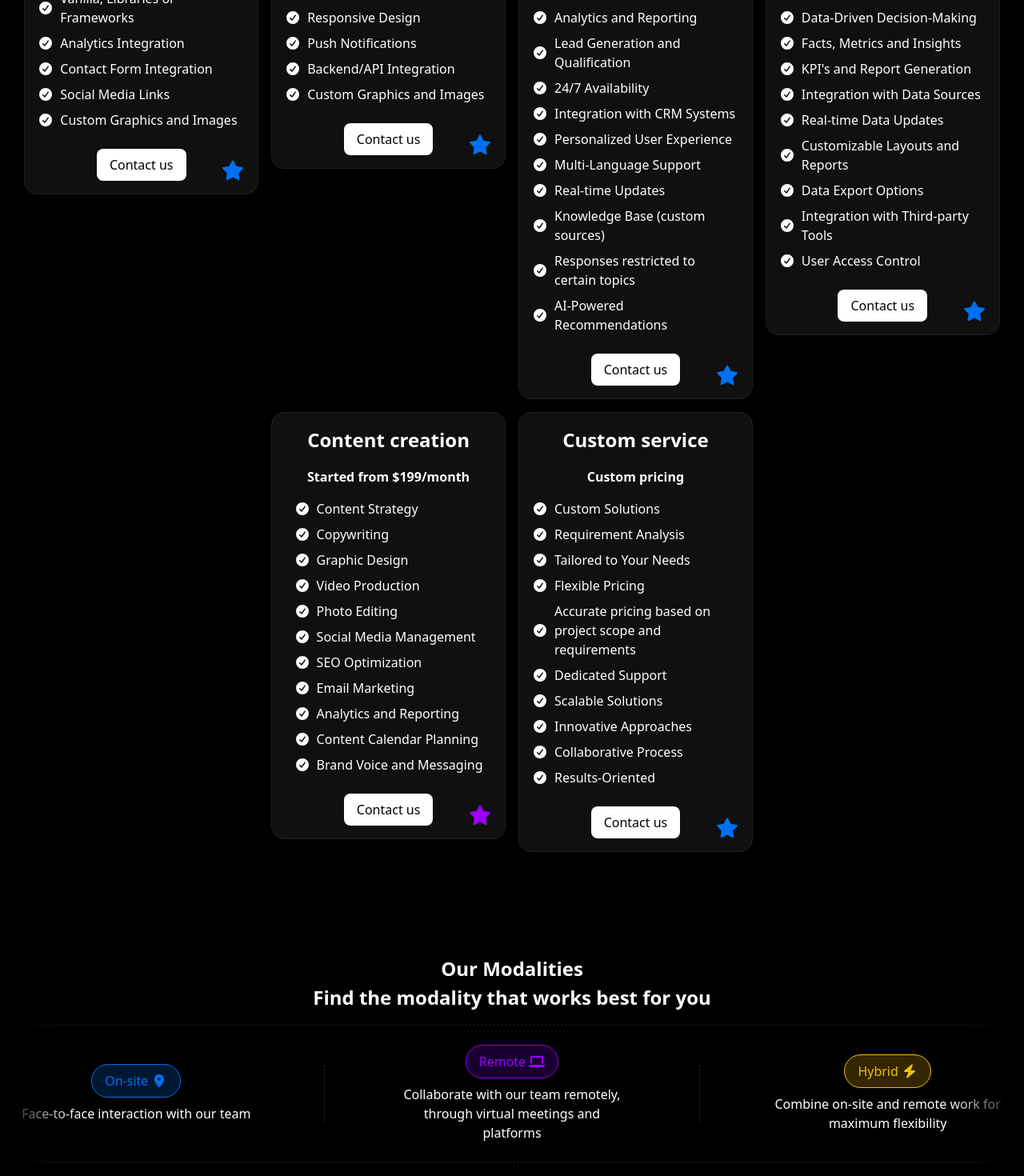
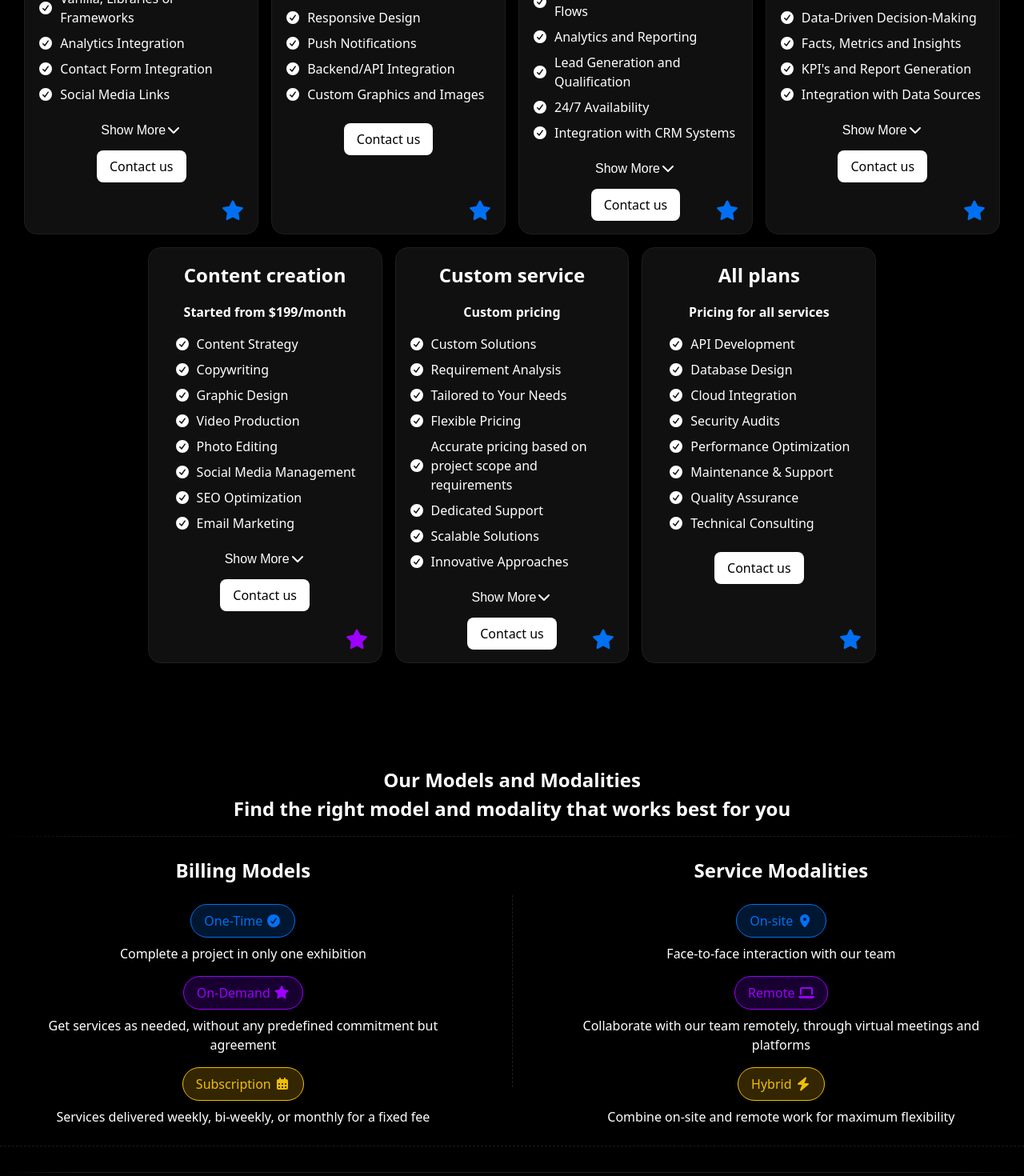
Before and after one commit to neza-startup/neza-startup, a React (Vite) app: page / in a window 1280 px wide. Shown: the part 2360-3830 px from the top of the page at 80% size. Built offline with nearby package versions, Linux system fonts and the light colour scheme.

Commit message:
updated modalities section
added new modalities, still needs styles improvements

```diff
--- a/src/components/Modalities.jsx
+++ b/src/components/Modalities.jsx
@@ -1,4 +1,4 @@
-import { faBolt, faLaptop, faLocationDot } from '@fortawesome/free-solid-svg-icons';
+import { faBolt, faCalendarDays, faCircleCheck, faLaptop, /*  faDiamond, faGem, faWandMagicSparkles, faArrowsRotate, */ faLocationDot, faStar } from '@fortawesome/free-solid-svg-icons';
 import { FontAwesomeIcon } from '@fortawesome/react-fontawesome';
 import styles from '../styles/Modalities.module.css';
 
@@ -7,25 +7,48 @@ const Modalities = () => {
     <section className={styles.modalities} id="modalities">
 
       <div className={styles.servicesModalities}>
-        <h1>Our {/* Services  */}Modalities</h1>
-        <h2>Find the modality that works best for you{/* We offer our services in various modalities to cater to the unique needs of our clients. */}</h2>
+        <h1>Our {/* Services  */}Models and Modalities</h1>
+        <h2>Find the right model and modality that works best for you{/* We offer our services in various modalities to cater to the unique needs of our clients. */}</h2>
         <div className={styles.servicesModalitiesContainer}>
+          <div className={styles.billingPlan}>
+            <h3>Billing Models</h3>
+            {/* <div className={styles.billingModels}> */}
+            <div className={styles.servicesModalitiesContent}>
+              <span className={styles.serviceModality}>One-Time <FontAwesomeIcon icon={faCircleCheck} /></span>
+              <p>Complete a project in only one exhibition</p>
+            </div>
+            {/* <hr className={styles.divider} /> */}
+            <div className={styles.servicesModalitiesContent}>
+              <span className={styles.serviceModality}>On-Demand <FontAwesomeIcon icon={faStar} /></span>
+              <p>Get services as needed, without any predefined commitment but agreement{/* recurrent */}</p>
+            </div>
+            {/* <hr className={styles.divider} /> */}
+            <div className={styles.servicesModalitiesContent}>
+              <span className={styles.serviceModality}>{/* Monthly  */}Subscription <FontAwesomeIcon icon={faCalendarDays} /></span>
+              <p>{/* Receive services on a monthly basis with a fixed fee */}Services delivered weekly, bi-weekly, or monthly for a fixed fee{/* Services provided on a defined weekly, bi-weekly, or monthly basis. */}{/* recurrent and planned/scheduled */}</p>
+            </div>
+            {/* </div> */}
+          </div>
+          <hr className={styles.verticalDivider} />
+          <div className={styles.serviceModalities}>
+            <h3>Service Modalities</h3>
             <div className={styles.servicesModalitiesContent}>
               <span className={styles.serviceModality}>On-site <FontAwesomeIcon icon={faLocationDot} /></span>
               <p>Face-to-face interaction with our team</p>
             </div>
-          <hr className={styles.divider} />
+            {/* <hr className={styles.divider} /> */}
             <div className={styles.servicesModalitiesContent}>
               <span className={styles.serviceModality}>Remote <FontAwesomeIcon icon={faLaptop} /></span>
               <p>Collaborate with our team remotely, through virtual meetings and platforms</p>
             </div>
-          <hr className={styles.divider} />
+            {/* <hr className={styles.divider} /> */}
             {/* <span className={styles.serviceModality}>Virtual <FontAwesomeIcon icon={faLaptop} /></span>
           <p>Collaborate with our team through virtual meetings and online platforms</p>
           <hr className={styles.divider} /> */}
             <div className={styles.servicesModalitiesContent}>
               <span className={styles.serviceModality}>Hybrid <FontAwesomeIcon icon={faBolt} /></span>
               <p>Combine on-site and remote work for maximum flexibility</p>
+            </div>
           </div>
         </div>
 
--- a/src/components/Pricing.jsx
+++ b/src/components/Pricing.jsx
@@ -1,136 +1,169 @@
-import { faCircleCheck, faStar } from '@fortawesome/free-solid-svg-icons';
+import { faChevronDown, faChevronUp, faCircleCheck, faStar } from '@fortawesome/free-solid-svg-icons';
 import { FontAwesomeIcon } from '@fortawesome/react-fontawesome';
+import { useState } from 'react';
 import styles from '../styles/Pricing.module.css';
 
 const Pricing = () => {
+  const DEFAULT_VISIBLE_FEATURES = 8;
+
+  const pricingPlans = [
+    {
+      name: "Landing Page",
+      price: "Started From $599 USD",
+      features: [
+        "5w's Strategic Planning",
+        "Responsive Design",
+        "Mockup Design (UI/UX)",
+        "Hosting + Custom Domain",
+        "Vanilla, Libraries or Frameworks",
+        "Analytics Integration",
+        "Contact Form Integration",
+        "Social Media Links",
+        "Custom Graphics and Images"
+      ]
+    },
+    {
+      name: "Mobile Application",
+      price: "Started from $1599",
+      features: [
+        "Mockup Design (UI/UX)",
+        "iPhone and/or Android",
+        "Native or Cross-Platform",
+        "Application Stores Deployment",
+        "Responsive Design",
+        "Push Notifications",
+        "Backend/API Integration",
+        "Custom Graphics and Images"
+      ]
+    },
+    {
+      name: "Automation Chatbot",
+      price: "Started from $999 (or $19/month)",
+      features: [
+        "Automated Responses",
+        "Multi-Platform Integration",
+        "Natural Language Processing",
+        "Customizable Conversation Flows",
+        "Analytics and Reporting",
+        "Lead Generation and Qualification",
+        "24/7 Availability",
+        "Integration with CRM Systems",
+        "Personalized User Experience",
+        "Multi-Language Support",
+        "Real-time Updates",
+        "Knowledge Base (custom sources)",
+        "Responses restricted to certain topics",
+        "AI-Powered Recommendations"
+      ]
+    },
+    {
+      name: "Data Dashboard",
+      price: "Started from $899",
+      features: [
+        "Beautiful Data Visualization",
+        "Forecasting and Trend analysis",
+        "Interactive Dashboards",
+        "Advanced Segmentation",
+        "Data-Driven Decision-Making",
+        "Facts, Metrics and Insights",
+        "KPI's and Report Generation",
+        "Integration with Data Sources",
+        "Real-time Data Updates",
+        "Customizable Layouts and Reports",
+        "Data Export Options",
+        "Integration with Third-party Tools",
+        "User Access Control"
+      ]
+    },
+    {
+      name: "Content creation",
+      price: "Started from $199/month",
+      features: [
+        "Content Strategy",
+        "Copywriting",
+        "Graphic Design",
+        "Video Production",
+        "Photo Editing",
+        "Social Media Management",
+        "SEO Optimization",
+        "Email Marketing",
+        "Analytics and Reporting",
+        "Content Calendar Planning",
+        "Brand Voice and Messaging"
+      ]
+    },
+    {
+      name: "Custom service",
+      price: "Custom pricing",
+      features: [
+        "Custom Solutions",
+        "Requirement Analysis",
+        "Tailored to Your Needs",
+        "Flexible Pricing",
+        "Accurate pricing based on project scope and requirements",
+        "Dedicated Support",
+        "Scalable Solutions",
+        "Innovative Approaches",
+        "Collaborative Process",
+        "Results-Oriented"
+      ]
+    },
+    {
+      name: "All plans",
+      price: "Pricing for all services",
+      features: [
+        "API Development",
+        "Database Design",
+        "Cloud Integration",
+        "Security Audits",
+        "Performance Optimization",
+        "Maintenance & Support",
+        "Quality Assurance",
+        "Technical Consulting"
+      ]
+    }
+  ];
+
+  const [expandedCards, setExpandedCards] = useState({});
+
+  const toggleFeatures = (index) => {
+    setExpandedCards((prev) => ({
+      ...prev,
+      [index]: !prev[index],
+    }));
+  };
+
   return (
     <section className={styles.pricing} id="pricing">
       <header className={styles.header}>
-        <h1>Pricing</h1>
+        <h1>Pricing and Plans</h1>
         <h2>Stellar value and competitive prices for popular requests</h2>
       </header>
 
       <div className={styles.pricingContainer}>
-        <div className={styles.pricingCard}>
-          <h3>Landing Page</h3>
-          <p className={styles.price}>Started From $599 USD</p>
-          <ul className={styles.features}>
-            <li><FontAwesomeIcon icon={faCircleCheck} className={styles.icon} /> 5w's Strategic Planning</li>
-            <li><FontAwesomeIcon icon={faCircleCheck} className={styles.icon} /> Responsive Design</li>
-            <li><FontAwesomeIcon icon={faCircleCheck} className={styles.icon} /> Mockup Design (UI/UX)</li>
-            <li><FontAwesomeIcon icon={faCircleCheck} className={styles.icon} /> Hosting + Custom Domain</li>
-            <li><FontAwesomeIcon icon={faCircleCheck} className={styles.icon} /> Vanilla, Libraries or Frameworks</li>
-            <li><FontAwesomeIcon icon={faCircleCheck} className={styles.icon} /> Analytics Integration</li>
-            <li><FontAwesomeIcon icon={faCircleCheck} className={styles.icon} /> Contact Form Integration</li>
-            <li><FontAwesomeIcon icon={faCircleCheck} className={styles.icon} /> Social Media Links</li>
-            <li><FontAwesomeIcon icon={faCircleCheck} className={styles.icon} /> Custom Graphics and Images</li>
-          </ul>
-          <a href="/form" className={styles.ctaButton}>Contact us</a>
-          <FontAwesomeIcon icon={faStar} className={styles.starIcon} />
-        </div>
-
-        <div className={styles.pricingCard}>
-          <h3>Mobile Application</h3>
-          <p className={styles.price}>Started from $1599/month</p>
-          <ul className={styles.features}>
-            <li><FontAwesomeIcon icon={faCircleCheck} className={styles.icon} /> Mockup Design (UI/UX)</li>
-            <li><FontAwesomeIcon icon={faCircleCheck} className={styles.icon} /> iPhone and/or Android</li>
-            <li><FontAwesomeIcon icon={faCircleCheck} className={styles.icon} /> Native or Cross-Platform</li>
-            <li><FontAwesomeIcon icon={faCircleCheck} className={styles.icon} /> Application Stores Deployment</li>
-            <li><FontAwesomeIcon icon={faCircleCheck} className={styles.icon} /> Responsive Design</li>
-            <li><FontAwesomeIcon icon={faCircleCheck} className={styles.icon} /> Push Notifications</li>
-            <li><FontAwesomeIcon icon={faCircleCheck} className={styles.icon} /> Backend/API Integration</li>
-            <li><FontAwesomeIcon icon={faCircleCheck} className={styles.icon} /> Custom Graphics and Images</li>
-          </ul>
-          <a href="/form" className={styles.ctaButton}>Contact us</a>
-          <FontAwesomeIcon icon={faStar} className={styles.starIcon} />
-        </div>
-
-        <div className={styles.pricingCard}>
-          <h3>Automation Chatbot</h3>
-          <p className={styles.price}>Started from $999/month</p>
-          <ul className={styles.features}>
-            <li><FontAwesomeIcon icon={faCircleCheck} className={styles.icon} /> Automated Responses</li>
-            <li><FontAwesomeIcon icon={faCircleCheck} className={styles.icon} /> Multi-Platform Integration</li>
-            <li><FontAwesomeIcon icon={faCircleCheck} className={styles.icon} /> Natural Language Processing</li>
-            <li><FontAwesomeIcon icon={faCircleCheck} className={styles.icon} /> Customizable Conversation Flows</li>
-            <li><FontAwesomeIcon icon={faCircleCheck} className={styles.icon} /> Analytics and Reporting</li>
-            <li><FontAwesomeIcon icon={faCircleCheck} className={styles.icon} /> Lead Generation and Qualification</li>
-            <li><FontAwesomeIcon icon={faCircleCheck} className={styles.icon} /> 24/7 Availability</li>
-            <li><FontAwesomeIcon icon={faCircleCheck} className={styles.icon} /> Integration with CRM Systems</li>
-            <li><FontAwesomeIcon icon={faCircleCheck} className={styles.icon} /> Personalized User Experience</li>
-            <li><FontAwesomeIcon icon={faCircleCheck} className={styles.icon} /> Multi-Language Support</li>
-            <li><FontAwesomeIcon icon={faCircleCheck} className={styles.icon} /> Real-time Updates</li>
-            <li><FontAwesomeIcon icon={faCircleCheck} className={styles.icon} /> Knowledge Base (custom sources)</li>
-            <li><FontAwesomeIcon icon={faCircleCheck} className={styles.icon} /> Responses restricted to certain topics</li>
-            <li><FontAwesomeIcon icon={faCircleCheck} className={styles.icon} /> AI-Powered Recommendations</li>
-          </ul>
-          <a href="/form" className={styles.ctaButton}>Contact us</a>
-          <FontAwesomeIcon icon={faStar} className={styles.starIcon} />
-        </div>
-
-        <div className={styles.pricingCard}>
-          <h3>Data Dashboard</h3>
-          <p className={styles.price}>Started from $899</p>
-          <ul className={styles.features}>
-            <li><FontAwesomeIcon icon={faCircleCheck} className={styles.icon} /> Beautiful Data Visualization</li>
-            <li><FontAwesomeIcon icon={faCircleCheck} className={styles.icon} /> Forecasting and Trend analysis</li>
-            <li><FontAwesomeIcon icon={faCircleCheck} className={styles.icon} /> Interactive Dashboards</li>
-            <li><FontAwesomeIcon icon={faCircleCheck} className={styles.icon} /> Advanced Segmentation</li>
-            <li><FontAwesomeIcon icon={faCircleCheck} className={styles.icon} /> Data-Driven Decision-Making</li>
-            <li><FontAwesomeIcon icon={faCircleCheck} className={styles.icon} /> Facts, Metrics and Insights</li>
-            <li><FontAwesomeIcon icon={faCircleCheck} className={styles.icon} /> KPI's and Report Generation</li>
-            <li><FontAwesomeIcon icon={faCircleCheck} className={styles.icon} /> Integration with Data Sources</li>
-            <li><FontAwesomeIcon icon={faCircleCheck} className={styles.icon} /> Real-time Data Updates</li>
-            <li><FontAwesomeIcon icon={faCircleCheck} className={styles.icon} /> Customizable Layouts and Reports</li>
-            <li><FontAwesomeIcon icon={faCircleCheck} className={styles.icon} /> Data Export Options</li>
-            <li><FontAwesomeIcon icon={faCircleCheck} className={styles.icon} /> Integration with Third-party Tools</li>
-            <li><FontAwesomeIcon icon={faCircleCheck} className={styles.icon} /> User Access Control</li>
-          </ul>
-          <a href="/form" className={styles.ctaButton}>Contact us</a>
-          <FontAwesomeIcon icon={faStar} className={styles.starIcon} />
-        </div>
-
-        <div className={styles.pricingCard}>
-          <h3>Content creation</h3>
-          <p className={styles.price}>Started from $199/month</p>
-          <ul className={styles.features}>
-            <li><FontAwesomeIcon icon={faCircleCheck} className={styles.icon} /> Content Strategy</li>
-            <li><FontAwesomeIcon icon={faCircleCheck} className={styles.icon} /> Copywriting</li>
-            <li><FontAwesomeIcon icon={faCircleCheck} className={styles.icon} /> Graphic Design</li>
-            <li><FontAwesomeIcon icon={faCircleCheck} className={styles.icon} /> Video Production</li>
-            <li><FontAwesomeIcon icon={faCircleCheck} className={styles.icon} /> Photo Editing</li>
-            <li><FontAwesomeIcon icon={faCircleCheck} className={styles.icon} /> Social Media Management</li>
-            <li><FontAwesomeIcon icon={faCircleCheck} className={styles.icon} /> SEO Optimization</li>
-            <li><FontAwesomeIcon icon={faCircleCheck} className={styles.icon} /> Email Marketing</li>
-            <li><FontAwesomeIcon icon={faCircleCheck} className={styles.icon} /> Analytics and Reporting</li>
-            <li><FontAwesomeIcon icon={faCircleCheck} className={styles.icon} /> Content Calendar Planning</li>
-            <li><FontAwesomeIcon icon={faCircleCheck} className={styles.icon} /> Brand Voice and Messaging</li>
-          </ul>
-          <a href="/form" className={styles.ctaButton}>Contact us</a>
-          <FontAwesomeIcon icon={faStar} className={styles.starIcon} />
-        </div>
-
-        <div className={styles.pricingCard}>
-          <h3>Custom service</h3>
-          <p className={styles.price}>Custom pricing</p>
-          <ul className={styles.features}>
-            <li><FontAwesomeIcon icon={faCircleCheck} className={styles.icon} /> Custom Solutions</li>
-            <li><FontAwesomeIcon icon={faCircleCheck} className={styles.icon} />  Requirement Analysis</li>
-            <li><FontAwesomeIcon icon={faCircleCheck} className={styles.icon} /> Tailored to Your Needs</li>
-            <li><FontAwesomeIcon icon={faCircleCheck} className={styles.icon} /> Flexible Pricing</li>
-            <li ><FontAwesomeIcon icon={faCircleCheck} className={styles.icon} />  Accurate pricing based on project scope and requirements</li>
-            <li><FontAwesomeIcon icon={faCircleCheck} className={styles.icon} /> Dedicated Support</li>
-            <li><FontAwesomeIcon icon={faCircleCheck} className={styles.icon} /> Scalable Solutions</li>
-            <li><FontAwesomeIcon icon={faCircleCheck} className={styles.icon} /> Innovative Approaches</li>
-            <li><FontAwesomeIcon icon={faCircleCheck} className={styles.icon} /> Collaborative Process</li>
-            <li><FontAwesomeIcon icon={faCircleCheck} className={styles.icon} /> Results-Oriented</li>
-          </ul>
-          <a href="/form" className={styles.ctaButton}>Contact us</a>
-          <FontAwesomeIcon icon={faStar} className={styles.starIcon} />
-        </div>
+        {
+          pricingPlans.map((plan, index) => (
+            <div key={index} className={styles.pricingCard}>
+              <h3>{plan.name}</h3>
+              <p className={styles.price}>{plan.price}</p>
+              <ul className={styles.features}>
+                {plan.features.slice(0, expandedCards[index] ? plan.features.length : DEFAULT_VISIBLE_FEATURES).map((feature, featureIndex) => (
+                  <li key={featureIndex}><FontAwesomeIcon icon={faCircleCheck} className={styles.icon} /> {feature}</li>
+                ))}
+              </ul>
+              {plan.features.length > DEFAULT_VISIBLE_FEATURES && (
+                <button onClick={() => toggleFeatures(index)} className={styles.toggleButton}>
+                  {expandedCards[index] ? 'Show Less' : 'Show More'}
+                  <FontAwesomeIcon icon={expandedCards[index] ? faChevronUp : faChevronDown} className={styles.toggleIcon} />
+                </button>
+              )}
+              <a href="/form" className={styles.ctaButton}>Contact us</a>
+              <FontAwesomeIcon icon={faStar} className={styles.starIcon} />
+            </div>
+          ))
+        }
       </div>
-    </section>
+    </section >
   );
 };
 
--- a/src/styles/Modalities.module.css
+++ b/src/styles/Modalities.module.css
@@ -75,6 +75,40 @@ section.modalities {
     /* background-color: hsla(240, 2%, 8%, 0.8); */
     width: 100% !important;
 
+    div.billingPlan,
+    div.serviceModalities {
+      display: flex;
+      flex-direction: column;
+      justify-content: center;
+      align-items: center;
+      gap: 1rem;
+
+      /* flex: 1 1 0; */
+    }
+
+    /* hr.divider {
+      border-bottom: 1px dashed #1E1E1E;
+      min-width: 80% !important;
+      height: 1px;
+      margin: 0;
+    } */
+
+    hr.divider {
+      align-self: center;
+      width: 4.5rem !important;
+      /* height: 1rem; */
+      /* margin: 0 5rem; */
+      border: 0;
+      border-left: 1px dashed #1E1E1E;
+
+      align-self: center;
+      /* height: 1rem; */
+      margin: 0;
+      border: 0;
+      border-bottom: 1px dashed #1E1E1E;
+      width: 50% !important;
+    }
+
     div.servicesModalitiesContent {
       display: flex;
       flex-direction: column;
@@ -86,6 +120,8 @@ section.modalities {
 
       p {
         margin-bottom: 0rem !important;
+        /* max-width: 48ch;
+        text-align: center; */
       }
     }
 
@@ -110,11 +146,15 @@ section.modalities {
       }
     }
 
-    hr.divider {
+    hr.verticalDivider {
       align-self: center;
       width: 0;
-      height: 4.5rem;
-      margin: 0 5rem;
+      height: 15rem
+        /* 4.5rem */
+      ;
+      margin: 0 3rem
+        /* 5rem */
+      ;
       border: 0;
       border-left: 1px dashed #1E1E1E;
     }
@@ -244,11 +284,11 @@ section.modalities {
       }
 
       span.serviceModality {
-        font-size: 0.9rem;
+        font-size: 0.7rem;
       }
 
       p {
-        font-size: 0.9rem;
+        font-size: 0.7rem;
       }
     }
 
@@ -281,12 +321,57 @@ section.modalities {
         height: 7rem;
       }
 
+      div.billingPlan,
+      div.serviceModalities {
+
+        /* div.billingModels {
+          display: flex;
+          flex-direction: row;
+          justify-content: center;
+          align-items: center;
+          gap: 0.5rem;
+        } */
+
+        display: flex;
+        flex-direction: row;
+        flex-wrap: wrap !important;
+        justify-content: center;
+        align-items: stretch;
+        width: 100%;
+        gap: 0.5rem;
+
+        h3 {
+          flex: 0 0 100%;
+          text-align: center;
+          margin: 0;
+        }
+
+        div.servicesModalitiesContent {
+          flex: 1 1 0;
+          min-width: 0;
+
+          display: flex;
+          flex-direction: column;
+          justify-content: center;
+          align-items: center;
+
+          p {
+            margin: 0 !important;
+            text-align: center;
+          }
+        }
+      }
 
       /* flex-direction: column; */
       flex-wrap: wrap;
 
-      hr.divider {
-        display: none;
+      hr.verticalDivider {
+        /* made horizontal */
+        width: 50% !important;
+        height: 0;
+        margin: 0.5rem 0;
+        border: 0;
+        border-top: 1px dashed #1E1E1E;
       }
     }
 
--- a/src/styles/Pricing.module.css
+++ b/src/styles/Pricing.module.css
@@ -15,9 +15,11 @@ section.pricing {
     display: flex;
     flex-direction: row;
     justify-content: center;
-    align-items: flex-start;
+    /* align-items: flex-start; */
     gap: 1rem;
     flex-wrap: wrap;
+    /* align-items: stretch; */
+    /* width: 80%; */
 
     div.pricingCard {
       display: flex;
@@ -78,6 +80,17 @@ section.pricing {
         }
       }
 
+      button.toggleButton {
+        color: white;
+        border: none;
+        background-color: transparent;
+        /* padding: 0.5rem 1rem;
+        border-radius: 0.5rem; */
+        cursor: pointer;
+        font-weight: 500;
+        font-size: 1rem;
+      }
+
       a.ctaButton {
         background-color: white
           /* #0070F3 */
@@ -95,6 +108,7 @@ section.pricing {
         /* &:hover {
           background-color: #1D4ED8;
         } */
+        /* margin-top: auto; */
       }
 
       .starIcon {
```
Lines whose indentation alone changed are shown as unchanged.
